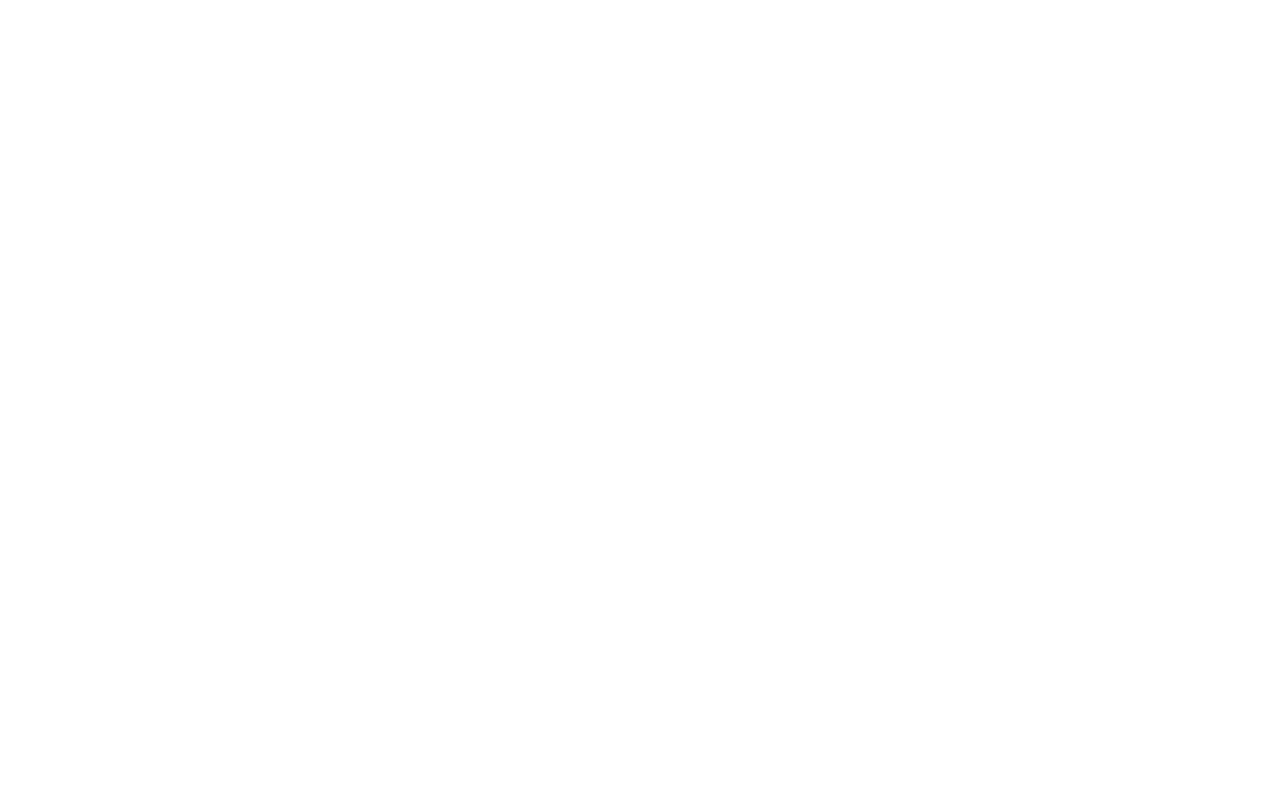
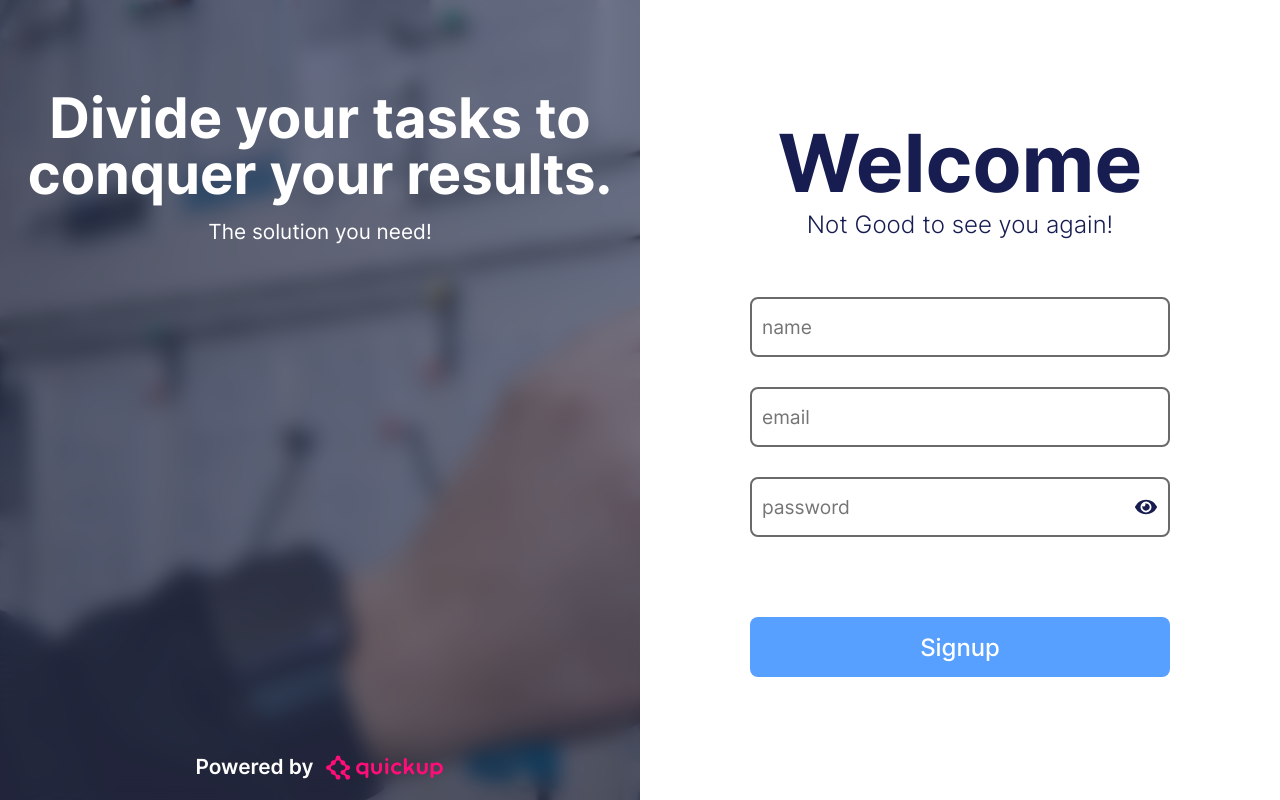
Before and after one commit to GabrielSiron/kanban-taskv1, a React (Create React App) app in the folder react/: page /signup in a window 1280 px wide. Before the commit this address had no page. Built offline with nearby package versions, Linux system fonts and the light colour scheme.

Commit message:
primeiros passos

```diff
--- a/react/src/components/input/index.tsx
+++ b/react/src/components/input/index.tsx
@@ -2,20 +2,34 @@ import React,{useEffect, useState} from 'react'
 import {Input, InputPasswordContainer, InputPassword, PasswordPreview, IncorrectEmailWarning} from './style';
 import Eye from '../../assets/icon/eye.svg';
 import EyeSlash from '../../assets/icon/eye-slash.svg';
-const InputComponent = (props:any)=>{
+const InputComponent = (props:any) => {
     let inputType:string = props.inputType;
+
     const [passwordIsVisible, setPasswordIsVisible] = useState(true);
     const [passwordTypeView, setPasswordTypeView] = useState('password');
     const [emailContent, setEmailContent] = useState('');
-    const [testValidation, setTestValidation] = useState(null);
+    const [emailValidation, setEmailValidation] = useState(null);
+    const [nameContent, setNameContent] = useState('');
+    const [nameValidation, setNameValidation] = useState(null);
+
     const ChangeSecureText=()=>{
         setPasswordIsVisible(!passwordIsVisible);
     }
+
+    function testName(nameContent: string): boolean | null {
+        return nameContent.length > 3;
+    }
+
+    const NameValidation = (event: React.ChangeEvent<HTMLInputElement>)=>{
+        setNameContent(event.target.value);
+    }
+
     const EmailValidation = (event: React.ChangeEvent<HTMLInputElement>)=>{
         let emailRegex:any =  /\S+@\S+\.\S+/;
         setEmailContent(event.target.value);
-        setTestValidation(emailRegex.test(emailContent));
+        setEmailValidation(emailRegex.test(emailContent));
     }
+
     useEffect(()=>{
         if (passwordIsVisible == true){
             setPasswordTypeView('password');
@@ -24,6 +38,7 @@ const InputComponent = (props:any)=>{
             setPasswordTypeView('text');
         }
     })
+
     return(
         <>
             {
@@ -37,16 +52,19 @@ const InputComponent = (props:any)=>{
                 :
                 inputType == 'email' ?
                     <>
-                        <Input placeholder={inputType} onChange={EmailValidation} validation={testValidation} required/>
+                        <Input placeholder={inputType} onChange={EmailValidation} validation={emailValidation} required/>
                         {
-                            testValidation == false ?
+                            emailValidation == false ?
                             <IncorrectEmailWarning>Your email should look like this: username@server.com!</IncorrectEmailWarning>
                             :
                             <></>
                         }
                     </>
                 :
-                <></>
+
+                <>
+                        <Input placeholder={inputType} onChange={NameValidation} validation={ nameContent.length > 3? true : null } required/>
+                </>
             }
         </>
     );
--- a/react/src/pages/sign-in/index.tsx
+++ b/react/src/pages/sign-in/index.tsx
@@ -1,13 +1,16 @@
 import React from 'react';
+import { Link } from 'react-router-dom';
 import { AuthPage, CallToActionSide, AuthSide, MainView, MainTitle, SubTitle, ImageContainer,
-PoweredContainer, PoweredTxt, WelcomeContainer,AuthTitle, AuthSubTitle, Form, SignInBuntton
-} from '../../styles/main-auth-structure';
+PoweredContainer, PoweredTxt, WelcomeContainer,AuthTitle, AuthSubTitle, Form, AuthButton, LinkTo,
+Underlined } from '../../styles/main-auth-structure';
 import { RemembermeContainer, RemembermeInput, RemembermeLabel } from './style'
 import Kanban from '../../assets/img/kanban.jpg';
 import QuickupLogo from '../../assets/img/quickup.svg'
 import InputComponent from '../../components/input/index';
+import { Login } from '../../providers/restful/index'
 
 const SignIn = () => {
+
   return(
     <AuthPage>
       <CallToActionSide>
@@ -35,7 +38,8 @@ const SignIn = () => {
             <RemembermeInput type='checkbox' id='login' name='login'/>
             <RemembermeLabel htmlFor='login'>Remember-me</RemembermeLabel>
           </RemembermeContainer>
-          <SignInBuntton disabled={false}>Sign up</SignInBuntton>
+          <AuthButton onClick={Login} type="button">Sign in</AuthButton>
+          <LinkTo to="/signup">Don't have an account? <Underlined>Sign up!</Underlined></LinkTo>
         </Form>
       </AuthSide>
     </AuthPage>
--- /dev/null
+++ b/react/src/pages/sign-up/index.tsx
@@ -0,0 +1,41 @@
+import React from 'react';
+import { AuthPage, CallToActionSide, AuthSide, MainView, MainTitle, SubTitle, ImageContainer,
+PoweredContainer, PoweredTxt, WelcomeContainer,AuthTitle, AuthSubTitle, Form, AuthButton
+} from '../../styles/main-auth-structure';
+import Kanban from '../../assets/img/kanban.jpg';
+import QuickupLogo from '../../assets/img/quickup.svg'
+import InputComponent from '../../components/input/index';
+
+const SignUp = () => {
+    return(
+      <AuthPage>
+        <CallToActionSide>
+          <MainView>
+            <MainTitle>Divide your tasks to conquer your results.</MainTitle>
+            <SubTitle>The solution you need!</SubTitle>
+            <PoweredContainer>
+              <PoweredTxt>Powered by</PoweredTxt>
+              <img src={QuickupLogo} width={121} height={25} alt="Quickup logo" draggable={false}/>
+            </PoweredContainer>
+          </MainView>
+          <ImageContainer>
+            <img src={Kanban} width={1686} height={1125} alt='kanban board'/>
+          </ImageContainer>
+        </CallToActionSide>
+        <AuthSide>
+            <WelcomeContainer>
+              <AuthTitle>Welcome</AuthTitle>
+              <AuthSubTitle>Not Good to see you again!</AuthSubTitle>
+            </WelcomeContainer>
+            <Form>
+              <InputComponent inputType={'name'}/>
+              <InputComponent inputType={'email'}/>
+              <InputComponent inputType={'password'}/>
+              <AuthButton disabled={false}>Signup</AuthButton>
+            </Form>
+          </AuthSide>
+      </AuthPage>
+    )
+}
+
+export default SignUp;
--- /dev/null
+++ b/react/src/providers/restful/index.ts
@@ -0,0 +1,58 @@
+export const Login = (body: object) => {
+
+    var seen: Array<any> = [];
+
+    const requestOptions = {
+        method: 'POST',
+        headers: { 'Content-Type': 'application/json' },
+        body: JSON.stringify(body, function(key, val) {
+            if (val != null && typeof val == "object") {
+                 if (seen.indexOf(val) >= 0) {
+                     return;
+                 }
+                 seen.push(val);
+             }
+             return val;
+         })
+    };
+
+    if(!localStorage.getItem('token')){
+        fetch(`http://localhost:8081/login`, requestOptions)
+        .then(response => {
+            console.log(response.json());
+
+        })
+        .then((data:any) => {
+            localStorage.setItem('token', data.authenticationToken)
+        });
+    }
+}
+
+export const post = (route: string, body: object) => {
+
+    const requestOptions = {
+        method: 'POST',
+        headers: { 'Content-Type': 'application/json' },
+        body: JSON.stringify(body)
+    };
+
+    fetch(`http://localhost:8081/${route}`, requestOptions)
+    .then(response => response.json())
+    .then(data => {});
+}
+
+export const get = (route: string, body: object) => {
+
+    const requestOptions = {
+        method: 'GET',
+        headers: { 'Content-Type': 'application/json', 'Authorization': 'ajsdj21kda' },
+        body: JSON.stringify(body)
+    };
+
+    fetch(`http://localhost:8081/${route}`, requestOptions)
+    .then(response => {
+        console.log(response);
+
+    })
+    .then(data => {});
+}
--- a/react/src/routes/index.tsx
+++ b/react/src/routes/index.tsx
@@ -2,11 +2,14 @@
 import { BrowserRouter as Router, Routes, Route } from 'react-router-dom';
 
 import SignIn from '../pages/sign-in/index';
+import SignUp from '../pages/sign-up/index';
+
 export const AppRoutes = ()=>{
     return(
         <Router>
             <Routes>
                 <Route path='/' element={<SignIn/>}/>
+                <Route path='/signup' element={<SignUp/>}></Route>
             </Routes>
         </Router>
     );
--- a/react/src/styles/main-auth-structure.ts
+++ b/react/src/styles/main-auth-structure.ts
@@ -1,3 +1,4 @@
+import { Link } from "react-router-dom";
 import styled from "styled-components";
 
 export const AuthPage = styled.div`
@@ -98,7 +99,7 @@ export const Form = styled.form`
     margin-top: 30px;
 `;
 
-export const SignInBuntton = styled.button`
+export const AuthButton = styled.button`
     width: 100%;
     height: 60px;
     border-radius: 8px;
@@ -118,3 +119,18 @@ export const SignInBuntton = styled.button`
     }
 
 `;
+
+export const LinkTo = styled(Link) `
+    width: 100%;
+    height: 60px;
+    font-family: 'inter-regular';
+    text-align: center;
+    margin-top: 40px;
+    font-size: 1.2rem;
+    color: #000;
+`
+
+export const Underlined = styled.span `
+    color: #57A0FF;
+    text-decoration: underline;
+`
```
Also changed, not shown: react/src/pages/sign-up/style.ts (added, +15 -0 lines).
